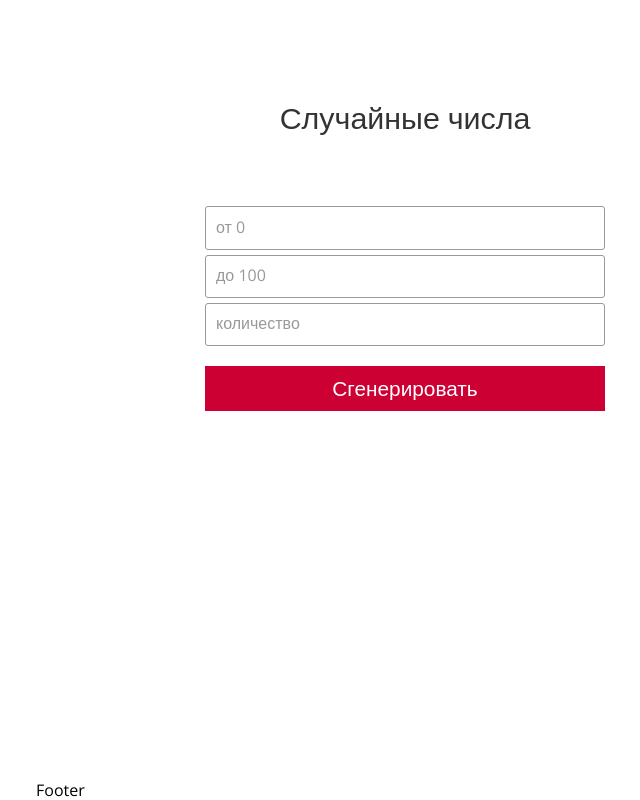
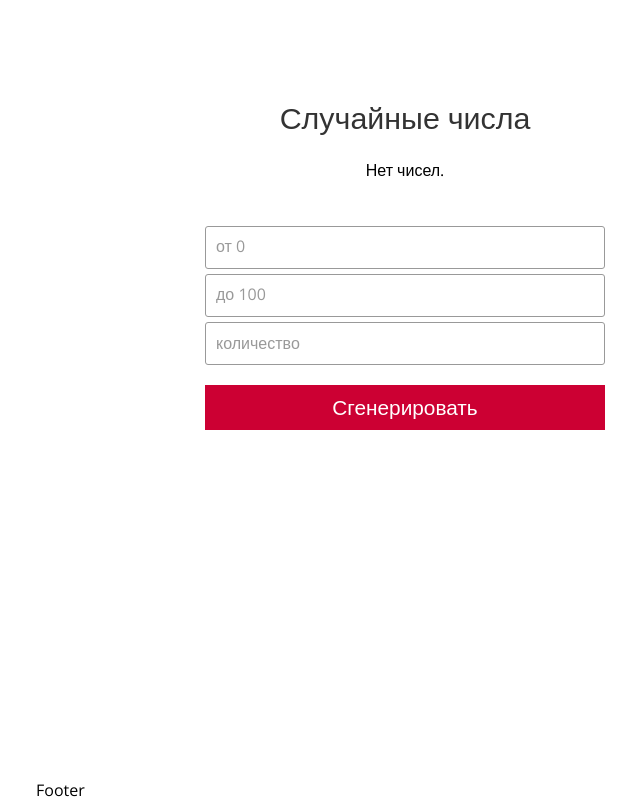
Before and after one commit to Binatik/randomizer, a React app: page / in a window 1280 px wide. Shown: the whole page, without its empty margins (235-875 px from the left). Built offline with nearby package versions, Linux system fonts and the light colour scheme.

Commit message:
hotfix value

```diff
--- a/src/components/Content.jsx
+++ b/src/components/Content.jsx
@@ -62,9 +62,7 @@ const Content = () => {
           <FlexContainer>
             <Title>Случайные числа</Title>
             <NumberContainer>
-              {numbers.map((element, index) => (
-                element ? <Number key={index}>{element}</Number> : 'Нет чисел'
-              ))}
+              {numbers.length > 0 ? numbers.map((element, index) => <Number key={index}>{element}</Number>) : "Нет чисел."}
             </NumberContainer>
             <Container>
               <InputText labelId={"minValue"} text={"от " + min} actions={setValueMin} />
```
